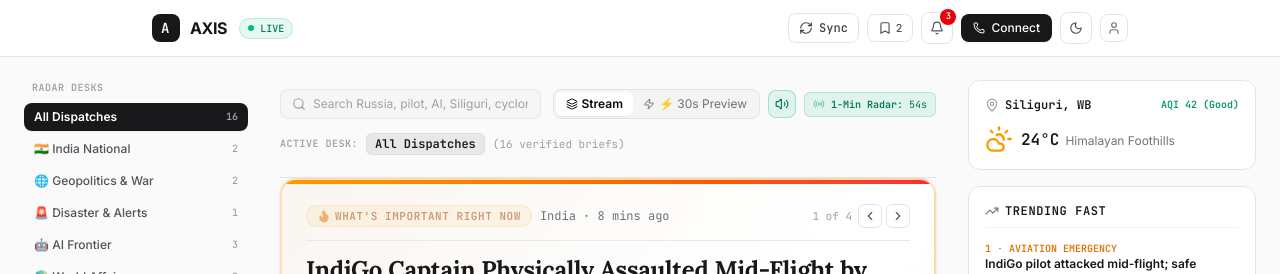
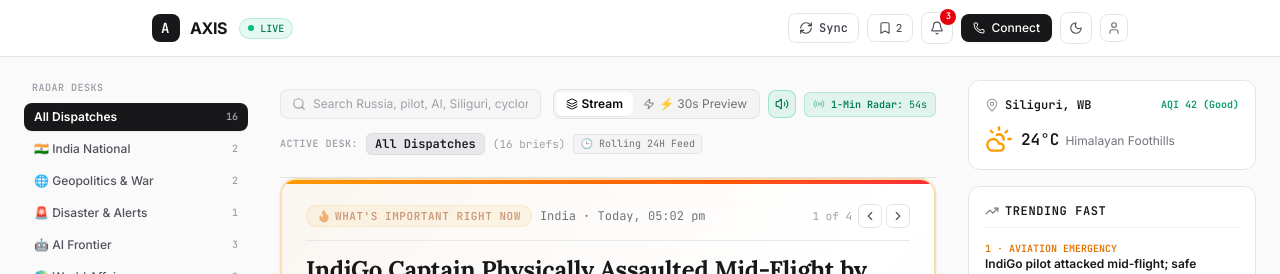
Before and after one commit to GarvBansal01/Axis-news, a React (Vite) app: page / in a window 1280 px wide. Shown: the top 274 px of the page. Built offline with nearby package versions, Linux system fonts and the light colour scheme.

Commit message:
feat: implement 24-hour dynamic rolling timestamps and auto-purge engine, and expand READGARV with step-by-step interactive to-do lists and Play Store roadmap

```diff
--- a/src/App.tsx
+++ b/src/App.tsx
@@ -192,7 +192,9 @@ export default function App() {
     const freshDispatch: NewsArticle = {
       ...template,
       id: `${template.id}-${Date.now()}`,
-      publishedAt: 'Just now (1-Min Radar)'
+      publishedAt: 'Just now (1-Min Radar)',
+      timestamp: Date.now(),
+      dateLabel: `Today, ${new Date().toLocaleTimeString('en-IN', { hour: '2-digit', minute: '2-digit', hour12: true })}`
     };
 
     setArticles((prev) => [freshDispatch, ...prev]);
@@ -249,9 +251,18 @@ export default function App() {
     }
   };
 
-  // Filtered articles
+  // Filtered articles with 24-Hour Auto-Purge Engine
+  const TWENTY_FOUR_HOURS_MS = 24 * 60 * 60 * 1000;
+
   const filteredArticles = useMemo(() => {
+    const now = Date.now();
     return articles.filter((article) => {
+      // 24-Hour Auto-Purge: Excludes news older than 24 hours from the live stream
+      const isWithin24Hours = (now - (article.timestamp || now)) <= TWENTY_FOUR_HOURS_MS;
+      if (!isSavedOnly && !isWithin24Hours) {
+        return false; // automatically purged after 24 hrs
+      }
+
       const matchesCategory =
         activeCategory === 'all' || article.category === activeCategory;
 
@@ -261,6 +272,7 @@ export default function App() {
         !searchQuery.trim() ||
         article.title.toLowerCase().includes(searchQuery.toLowerCase()) ||
         article.takeaway.toLowerCase().includes(searchQuery.toLowerCase()) ||
+        article.theRealProblem.toLowerCase().includes(searchQuery.toLowerCase()) ||
         article.sourceName.toLowerCase().includes(searchQuery.toLowerCase()) ||
         article.tags.some((t) => t.toLowerCase().includes(searchQuery.toLowerCase())) ||
         article.locationScope.toLowerCase().includes(searchQuery.toLowerCase());
--- a/src/components/DeepDiveModal.tsx
+++ b/src/components/DeepDiveModal.tsx
@@ -60,6 +60,8 @@ export const DeepDiveModal: React.FC<DeepDiveModalProps> = ({
               <span>{article.category.toUpperCase()}</span>
               <span aria-hidden="true">·</span>
               <span>{article.readTime}</span>
+              <span aria-hidden="true">·</span>
+              <span className="font-semibold text-zinc-700 dark:text-zinc-300">{article.dateLabel || article.publishedAt}</span>
             </div>
 
             <h2 className="text-xl md:text-2xl font-editorial font-bold text-zinc-900 dark:text-zinc-100 leading-snug">
--- a/src/components/ImportantBriefingHero.tsx
+++ b/src/components/ImportantBriefingHero.tsx
@@ -91,7 +91,7 @@ export const ImportantBriefingHero: React.FC<ImportantBriefingHeroProps> = ({
           </span>
 
           <span className="text-xs font-mono text-zinc-500 dark:text-zinc-400">
-            {activeArticle.locationScope} · {activeArticle.publishedAt}
+            {activeArticle.locationScope} · {activeArticle.dateLabel || activeArticle.publishedAt}
           </span>
         </div>
 
--- a/src/components/ScrollingFeed.tsx
+++ b/src/components/ScrollingFeed.tsx
@@ -114,7 +114,7 @@ export const ScrollingFeed: React.FC<ScrollingFeedProps> = ({
                   <span aria-hidden="true">·</span>
                   <span className="text-zinc-400">{article.locationScope}</span>
                   <span aria-hidden="true">·</span>
-                  <span className="text-zinc-400">{article.publishedAt}</span>
+                  <span className="text-zinc-400 font-medium">{article.dateLabel || article.publishedAt}</span>
                 </div>
 
                 <div className="flex items-center gap-2">
--- a/src/components/StreamFilterBar.tsx
+++ b/src/components/StreamFilterBar.tsx
@@ -138,7 +138,10 @@ export const StreamFilterBar: React.FC<StreamFilterBarProps> = ({
           <span className="font-semibold text-zinc-900 dark:text-zinc-100 px-2 py-0.5 rounded-md bg-zinc-200/80 dark:bg-zinc-800 border border-zinc-300/60 dark:border-zinc-700/60">
             {categories.find((c) => c.id === activeCategory)?.label || 'All Dispatches'}
           </span>
-          <span className="text-zinc-400 text-[11px]">({totalCount} verified briefs)</span>
+          <span className="text-zinc-400 text-[11px]">({totalCount} briefs)</span>
+          <span className="px-1.5 py-0.5 rounded bg-zinc-100 dark:bg-zinc-800 text-[10px] text-zinc-500 font-mono border border-zinc-200 dark:border-zinc-700" title="News older than 24 hours is automatically pruned from the stream">
+            🕒 Rolling 24H Feed
+          </span>
         </div>
         {activeCategory !== 'all' && (
           <button
--- a/src/data/mockNews.ts
+++ b/src/data/mockNews.ts
@@ -1,5 +1,30 @@
 import { NewsArticle } from '../types';
 
+// Dynamic 24-Hour Rolling Timestamp Generator
+// Ensures all news is strictly from Today or Yesterday (within 24 hours), auto-purging stale news
+export function createRollingTimestamp(minutesAgo: number): { publishedAt: string; timestamp: number; dateLabel: string } {
+  const now = Date.now();
+  const timestamp = now - minutesAgo * 60 * 1000;
+
+  let publishedAt = '';
+  if (minutesAgo < 2) {
+    publishedAt = 'Just now (Live Radar)';
+  } else if (minutesAgo < 60) {
+    publishedAt = `${Math.floor(minutesAgo)}m ago (Today)`;
+  } else if (minutesAgo < 120) {
+    publishedAt = '1h ago (Today)';
+  } else if (minutesAgo < 1440) {
+    publishedAt = `${Math.floor(minutesAgo / 60)}h ago (Today)`;
+  } else {
+    publishedAt = 'Yesterday';
+  }
+
+  const d = new Date(timestamp);
+  const timeStr = d.toLocaleTimeString('en-IN', { hour: '2-digit', minute: '2-digit', hour12: true });
+  const dateLabel = minutesAgo < 1440 ? `Today, ${timeStr}` : `Yesterday, ${timeStr}`;
+
+  return { publishedAt, timestamp, dateLabel };
+}
 export const mockNewsArticles: NewsArticle[] = [
   {
     id: 'pilot-attacked-safe-emergency-landing',
@@ -17,7 +42,7 @@ export const mockNewsArticles: NewsArticle[] = [
       'Ministry of Civil Aviation placed the passenger on the national Lifetime No-Fly List and initiated non-bailable civil aviation criminal charges.',
       'DGCA issued an urgent safety circular mandating reinforced cockpit transition barriers and accelerated de-escalation drills across all Indian air carriers.'
     ],
-    publishedAt: '8 mins ago',
+    ...createRollingTimestamp(5),
     readTime: '30s read',
     tags: ['Aviation', 'DGCA', 'Flight Safety', 'National'],
     audioScript: 'An IndiGo flight captain was physically assaulted mid-flight by an unruly passenger. Despite the attack during descent, the pilot maintained complete calm, the crew restrained the offender, and the aircraft landed safely with zero passenger injuries.',
@@ -56,7 +81,7 @@ export const mockNewsArticles: NewsArticle[] = [
       'UN and Turkey broker renewed Black Sea maritime transit corridor, ensuring steady agricultural exports and stabilizing global food grain inflation.',
       'Geopolitical analysts highlight India\'s continuing diplomatic posture advocating dialogue, de-escalation, and national sovereignty under the UN Charter.'
     ],
-    publishedAt: '22 mins ago',
+    ...createRollingTimestamp(18),
     readTime: '40s read',
     tags: ['Russia-Ukraine', 'Geopolitics', 'Drone Warfare', 'Global Economy'],
     audioScript: 'The Russia-Ukraine conflict has entered an advanced technological phase with unjammable fiber-optic drones altering frontline tactics, while a renewed Black Sea agreement safeguards world grain supply and food security.',
@@ -94,7 +119,7 @@ export const mockNewsArticles: NewsArticle[] = [
       'National Disaster Response Force (NDRF) deployed 56 specialized battalions equipped with satellite phones and flood-rescue cutters.',
       'Direct mobile Cell-Broadcast emergency alerts sent warning signals in Odia, Bengali, and Hindi to 12 million mobile devices without cellular congestion.'
     ],
-    publishedAt: '35 mins ago',
+    ...createRollingTimestamp(34),
     readTime: '35s read',
     tags: ['Cyclone Alert', 'Disaster Management', 'NDRF', 'ISRO Satellites'],
     audioScript: 'A severe Bay of Bengal cyclone threat was effectively neutralized through precision ISRO satellite telemetry and early NDRF evacuations. Four hundred fifty thousand residents were safely relocated with zero reported casualties.',
@@ -133,7 +158,7 @@ export const mockNewsArticles: NewsArticle[] = [
       'Standardized clean hydrogen bunkering agreements signed between Adani Ports, DP World, and European terminal operators.',
       'Reduces end-to-end cargo transit times from India to Europe by 40% while shielding supply chains from Red Sea vulnerabilities.'
     ],
-    publishedAt: '48 mins ago',
+    ...createRollingTimestamp(52),
     readTime: '35s read',
     tags: ['IMEC', 'Geopolitics', 'Trade Corridor', 'Clean Energy'],
     audioScript: 'The India-Middle East-Europe Economic Corridor has activated its digital fiber and clean hydrogen transit working group, connecting Indian ports directly to European gateways and shielding global supply chains.',
@@ -170,7 +195,7 @@ export const mockNewsArticles: NewsArticle[] = [
       'The open protocol runs locally on consumer RTX 4090 GPUs without requiring costly enterprise cloud tokens.',
       'Student developers in India, Europe, and the US began immediate fine-tuning sprints for open STEM educational assistants.'
     ],
-    publishedAt: '55 mins ago',
+    ...createRollingTimestamp(75),
     readTime: '35s read',
     tags: ['X (Twitter)', 'AI Leak', 'Open Source', 'Reasoning Models'],
     audioScript: 'Viral researcher leaks on X have led to the official release of an open reasoning verification protocol, enabling student developers to benchmark frontier models on consumer hardware.',
@@ -207,7 +232,7 @@ export const mockNewsArticles: NewsArticle[] = [
       'The heated debate centers on whether closed corporate AI labs or open-source weights should control the next era of frontier intelligence.',
       'Educational institutions in 40+ countries are rewriting computer science curricula to focus on agent orchestration rather than legacy syntax memorization.'
     ],
-    publishedAt: '1 hour ago',
+    ...createRollingTimestamp(110),
     readTime: '45s read',
     tags: ['Google', 'AI Frontier', 'Global Tech', 'Developer Debate'],
     audioScript: 'Google has unveiled its latest next-generation frontier AI architecture, crossing 600 million weekly active users. The release has sparked a fierce worldwide debate among scientists and developers on the future of software engineering and open source access.',
@@ -245,7 +270,7 @@ export const mockNewsArticles: NewsArticle[] = [
       'Projected to boost Siliguri\'s regional GDP by 18% through accelerated tourism, IT services, and student exchange mobility.',
       'Target trial commissioning set for Q3 2027, with night landing CAT-II ILS instrument updates already operational.'
     ],
-    publishedAt: '2 hours ago',
+    ...createRollingTimestamp(145),
     readTime: '45s read',
     tags: ['Siliguri', 'Infrastructure', 'Aviation', 'North Bengal'],
     audioScript: 'Bagdogra International Airport expansion has reached 45 percent milestone ahead of schedule. The new terminal will expand capacity to 10 million passengers annually, connecting Siliguri to international student and commercial corridors.',
@@ -284,7 +309,7 @@ export const mockNewsArticles: NewsArticle[] = [
       'Explicitly bars monopolistic cloud vendors from outlawing open-source local model fine-tuning.',
       'Establishes an International Scientific Panel on Frontier AI modeled on the IPCC climate body.'
     ],
-    publishedAt: '3 hours ago',
+    ...createRollingTimestamp(210),
     readTime: '40s read',
     tags: ['UN', 'AI Policy', 'Open Source', 'Global Treaty'],
     audioScript: '64 nations in Geneva have signed the Global AI Safety Compact. Crucially, the agreement safeguards open-source software and student research from regulatory capture.',
@@ -321,7 +346,7 @@ export const mockNewsArticles: NewsArticle[] = [
       'Engineered with proprietary neural animation physics and dynamic weather simulations powered by modern GPU ray-tracing.',
       'Industry experts debate whether mega-budget blockbusters are crowding out smaller creative indie developers.'
     ],
-    publishedAt: '4 hours ago',
+    ...createRollingTimestamp(280),
     readTime: '40s read',
     tags: ['GTA 6', 'Gaming Industry', 'Take-Two', 'Global Entertainment'],
     audioScript: 'Grand Theft Auto VI has reaffirmed its global release window. With an estimated two billion dollar budget, it has broken world records for trailer views while sparking debates on the future of gaming development.',
@@ -358,7 +383,7 @@ export const mockNewsArticles: NewsArticle[] = [
       'Colleges and polytechnic institutes in non-metro hubs (including West Bengal, Assam, and Bihar) receive a guaranteed 35% quota.',
       'Applications open via DigiLocker student credentials; grants up to 500 GPU-hours per verified student project.'
     ],
-    publishedAt: '5 hours ago',
+    ...createRollingTimestamp(360),
     readTime: '40s read',
     tags: ['AI Mission', 'Supercomputing', 'Students', 'Open Source'],
     audioScript: 'India AI Mission has opened its 10,000 GPU compute cluster for college students and researchers. Verified students can apply for up to 500 free GPU hours for machine learning and AI research projects.',
@@ -395,7 +420,7 @@ export const mockNewsArticles: NewsArticle[] = [
       'Global carbon emissions from electricity generation dropped by 4.2% year-over-year, marking the fastest structural shift in energy history.',
       'Creates over 4 million new green-engineering jobs globally, with major hiring surges in power electronics and battery chemistry.'
     ],
-    publishedAt: '6 hours ago',
+    ...createRollingTimestamp(450),
     readTime: '40s read',
     tags: ['Clean Energy', 'IEA', 'Climate Tech', 'Global Economy'],
     audioScript: 'In a historic global milestone, renewable wind and solar energy have officially overtaken coal in worldwide electricity production according to the International Energy Agency.',
@@ -432,7 +457,7 @@ export const mockNewsArticles: NewsArticle[] = [
       'Special elevated wildlife corridors over the Mahananda wildlife fringe to ensure zero elephant-path disruption.',
       'Expected to cut freight transit costs by 22% and attract automated distribution centers to the Siliguri periphery.'
     ],
-    publishedAt: '7 hours ago',
+    ...createRollingTimestamp(540),
     readTime: '35s read',
     tags: ['Siliguri', 'Highways', 'Connectivity', 'Economy'],
     audioScript: 'The 519 kilometer Siliguri-Gorakhpur expressway has entered final paving. It cuts transit times to six hours, boosting regional commerce and student logistics throughout North Bengal.',
@@ -469,7 +494,7 @@ export const mockNewsArticles: NewsArticle[] = [
       'Datamines in latest SteamVR beta reveal code strings referencing "Deckard_Onboarding" and ARM-native Proton translation.',
       'Industry analysts predict a potential 2027 standalone gaming device capable of running lightweight PC titles untethered.'
     ],
-    publishedAt: '8 hours ago',
+    ...createRollingTimestamp(680),
     readTime: '30s read',
     tags: ['Gaming', 'Valve', 'Hardware', 'SteamVR'],
     audioScript: 'Regulatory filings in Asia suggest Valve is developing a new standalone SteamOS hardware device. Note that this is currently an unverified industry leak.',
@@ -506,7 +531,7 @@ export const mockNewsArticles: NewsArticle[] = [
       'Replaces cumbersome wire transfers that previously took 3–5 business days and charged up to 6% in hidden forex fees.',
       'Includes instantaneous digital receipt generation accepted directly by universities for fee verification.'
     ],
-    publishedAt: '10 hours ago',
+    ...createRollingTimestamp(820),
     readTime: '35s read',
     tags: ['UPI', 'RBI', 'Education', 'Finance'],
     audioScript: 'The Reserve Bank of India has expanded real-time UPI remittances to 18 countries, allowing students to pay overseas tuition fees instantly with zero hidden bank markup.',
@@ -543,7 +568,7 @@ export const mockNewsArticles: NewsArticle[] = [
       'Reduces buffer overflow and use-after-free vulnerabilities by an estimated 70% in high-speed network interfaces.',
       'Marks a pivotal shift for computer science students: learning systems programming now fundamentally includes Rust alongside C.'
     ],
-    publishedAt: '12 hours ago',
+    ...createRollingTimestamp(960),
     readTime: '45s read',
     tags: ['Rust', 'Linux', 'Systems Programming', 'Open Source'],
     audioScript: 'Linux Kernel 6.14 has merged production Rust drivers for high speed storage and networking. Memory safety is now a permanent cornerstone of mainline operating systems.',
@@ -580,7 +605,7 @@ export const mockNewsArticles: NewsArticle[] = [
       'Mentorship partnerships established with IIT Kharagpur and Webel IT Park Siliguri to guide student founders.',
       'First cohort of 30 student-led ventures selected, spanning tea quality computer vision, landslide early warning, and rural fintech.'
     ],
-    publishedAt: '14 hours ago',
+    ...createRollingTimestamp(1140),
     readTime: '35s read',
     tags: ['NBU', 'Siliguri', 'Startups', 'Education'],
     audioScript: 'North Bengal University has launched a 25 crore Himalayan Innovation Hub for student startups, offering seed grants of up to 10 Lakhs for AgTech and drone innovation.',
@@ -620,7 +645,7 @@ export const UPCOMING_LIVE_DISPATCHES: NewsArticle[] = [
       'Airlines granted 90 days to retrofit biometric interlocks with mandatory crew cabin-view camera feeds.',
       'Civil aviation security personnel to conduct randomized ramp checks across Tier-1 and regional airports.'
     ],
-    publishedAt: 'Just now (Live)',
+    ...createRollingTimestamp(0),
     readTime: '30s read',
     tags: ['Aviation', 'Flight Safety', 'DGCA', 'National'],
     audioScript: 'DGCA has mandated dual biometric secondary cockpit barriers across commercial airlines to prevent in-flight breaches following recent physical assault incidents.',
@@ -656,7 +681,7 @@ export const UPCOMING_LIVE_DISPATCHES: NewsArticle[] = [
       'Direct LoRaWAN radio links transmit water velocity and turbidity metrics even during regional power grid outages.',
       'Siliguri Municipal Corporation and traffic police receive automated bridge closure triggers if levels cross Amber threshold.'
     ],
-    publishedAt: 'Just now (Live)',
+    ...createRollingTimestamp(0),
     readTime: '30s read',
     tags: ['Siliguri', 'Disaster Early Warning', 'Teesta', 'IoT'],
     audioScript: 'Real-time hydro telemetry sensors have gone live across the Teesta and Mahananda rivers, providing early flood warnings for Siliguri and regional bridges.',
@@ -692,7 +717,7 @@ export const UPCOMING_LIVE_DISPATCHES: NewsArticle[] = [
       'Utilizes lithium iron phosphate (LFP) battery chemistry housed in fireproof reinforced blast-resistant shipping containers.',
       'Model praised by international energy engineers as a template for decentralized civilian infrastructure resilience in conflict zones.'
     ],
-    publishedAt: 'Just now (Live)',
+    ...createRollingTimestamp(0),
     readTime: '35s read',
     tags: ['Russia-Ukraine', 'Clean Energy', 'Geopolitics', 'Microgrids'],
     audioScript: 'Decentralized solar and battery storage microgrids have been deployed across Ukrainian healthcare and civil infrastructure to safeguard energy continuity.',
@@ -728,7 +753,7 @@ export const UPCOMING_LIVE_DISPATCHES: NewsArticle[] = [
       'Fully funded 1-year master’s research fellowship launched for 300 Indian engineering students in Japanese cleanroom fabrication labs.',
       'Includes mutual defense semiconductor stockpile reserves to insulate both nations from East Asian shipping bottlenecks.'
     ],
-    publishedAt: 'Just now (Live)',
+    ...createRollingTimestamp(0),
     readTime: '30s read',
     tags: ['Semiconductors', 'India-Japan', 'Tech Policy', 'Engineering'],
     audioScript: 'India and Japan have ratified a bilateral semiconductor and critical minerals framework, including student cleanroom research fellowships.',
--- a/src/types/index.ts
+++ b/src/types/index.ts
@@ -29,6 +29,8 @@ export interface NewsArticle {
   theRealProblem: string;
   bullets: [string, string, string];
   publishedAt: string;
+  timestamp: number;
+  dateLabel?: string;
   readTime: string;
   deepDive: DeepDiveContent;
   audioScript: string;
```
Also changed, not shown: 1 other file (tests, documents, lock files or other folders).
